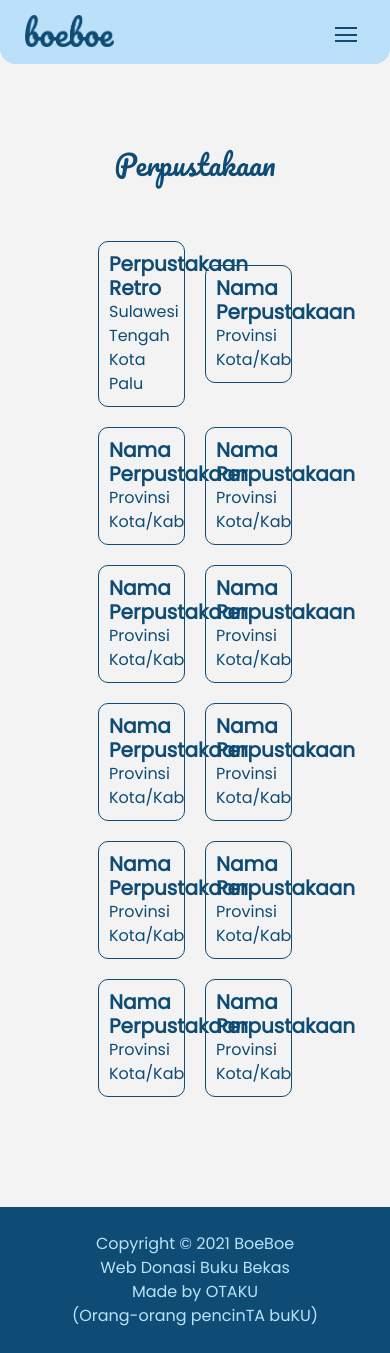
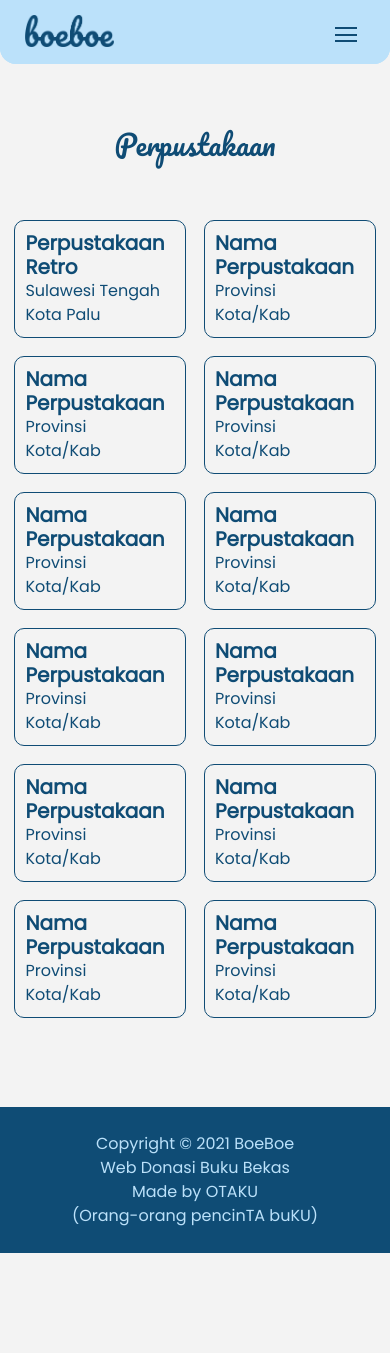
Before and after one commit to BOEBOE-Web/BOEBOE-Web_DonasiBuku, a PHP site: page /assets/perpustakaan.php in a window 390 px wide. After the commit the page ends 1253 px from the top, so only its background shows below. Run offline with PHP 8.4, Linux system fonts and the light colour scheme.

Commit message:
Update perpustakaan-responsive.css

```diff
--- a/web-pt1/css/perpustakaan-responsive.css
+++ b/web-pt1/css/perpustakaan-responsive.css
@@ -17,6 +17,18 @@
 }
 
 @media all and (max-width: 670px) {
+ .content{
+  color: #0f4c75;
+    margin: 9px;
+    padding: 10px;
+    width: 44%;
+    border-radius: 10px;
+    border: 1px solid #0F4C75;
+}
+
+.main-perpus{
+  padding: 80px 0px;
+}
   .header img {
     margin: 15px 0;
     height: 2rem;
```
